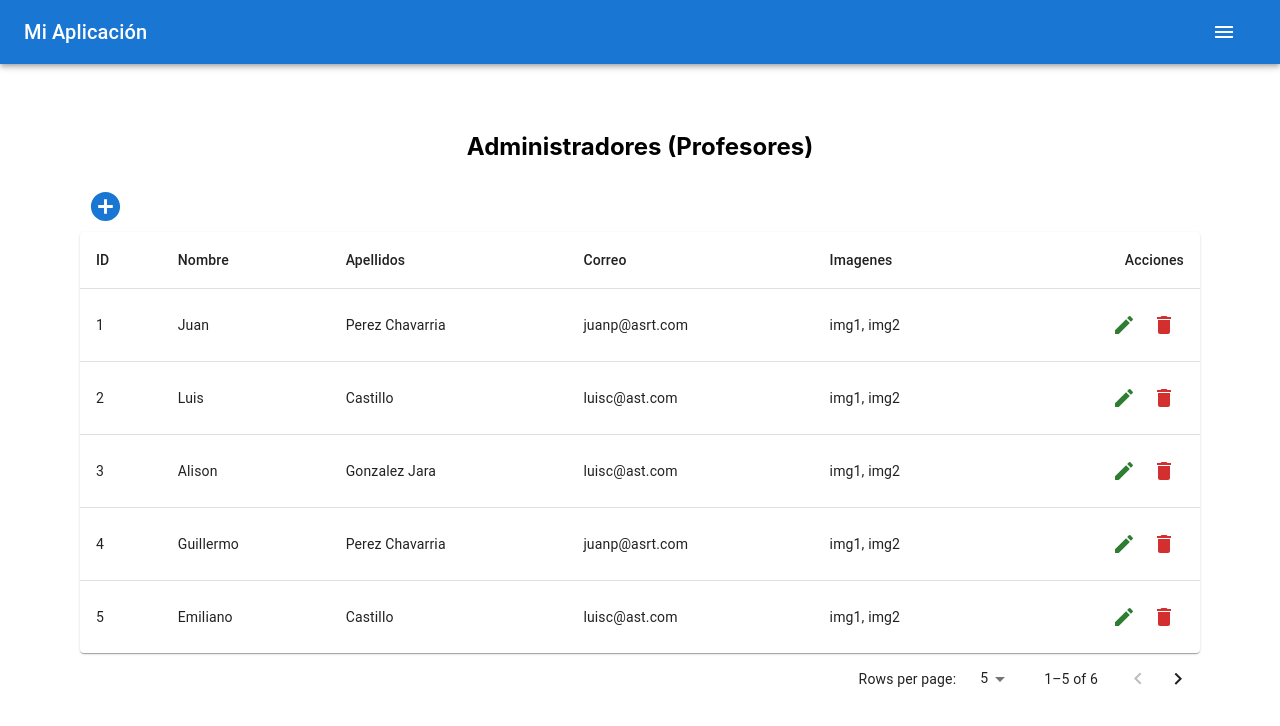
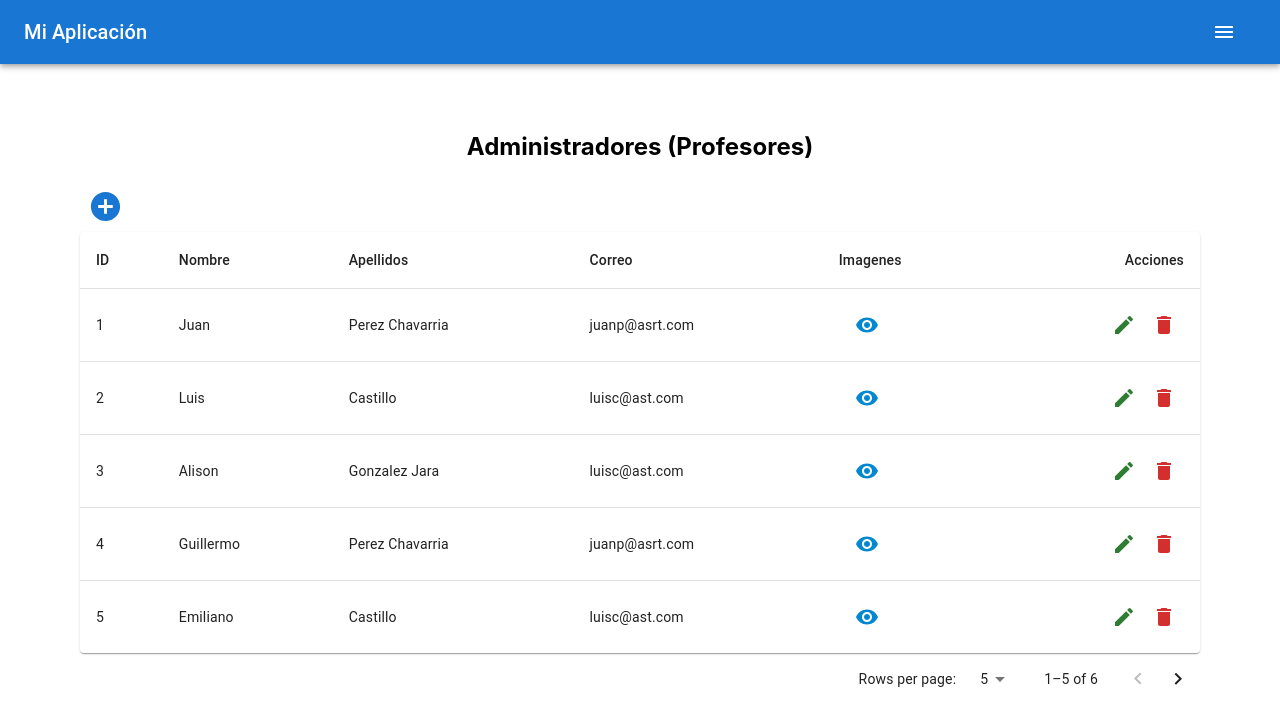
Before and after one commit to TECasistencia/SaaSAssist, a React (Create React App) app: page /Admins in a window 1280 px wide. Shown: the top 726 px of the page. Built offline with nearby package versions, Linux system fonts and the light colour scheme.

Commit message:
refactor: se utiliza un icono para redireccionar al link con las imagenes del sujeto

```diff
--- a/src/components/AdminTable.js
+++ b/src/components/AdminTable.js
@@ -19,6 +19,8 @@ import React, { useState } from "react";
 import EditIcon from "@mui/icons-material/Edit";
 import DeleteIcon from "@mui/icons-material/Delete";
 import AddCircleIcon from "@mui/icons-material/AddCircle";
+import VisibilityIcon from "@mui/icons-material/Visibility";
+
 import Header from "./Header";
 import ModalAdmin from "../modals/ModalAdmin";
 
@@ -158,7 +160,13 @@ const AdminTable = () => {
                   <TableCell align="left">{admin.name}</TableCell>
                   <TableCell align="left">{admin.lastName}</TableCell>
                   <TableCell align="left">{admin.mail}</TableCell>
-                  <TableCell align="left">{admin.images}</TableCell>
+                  <TableCell sx={{ paddingLeft: 3 }} align="left">
+                    <Tooltip title="Ver imágenes" placement="top">
+                      <IconButton color="info" aria-label="ver">
+                        <VisibilityIcon />
+                      </IconButton>
+                    </Tooltip>
+                  </TableCell>
                   <TableCell align="right" sx={{ display: "flex" }}>
                     <div className="action-btn">
                       <Tooltip title="Eliminar" placement="top">
```
